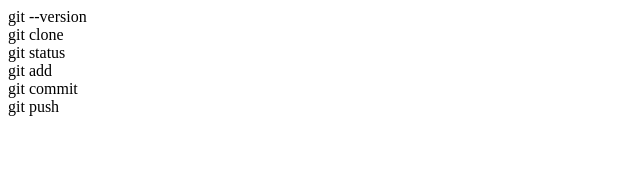
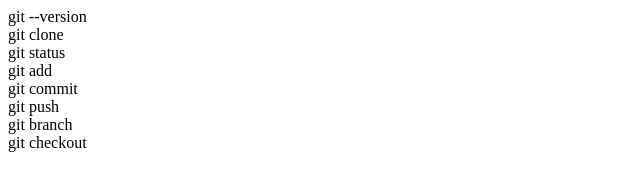
Before and after one commit to Immanx12/demo-repo, a plain HTML site: page index.html in a window 1280 px wide. Shown: the whole page, without its empty margins (0-640 px from the left). Drawn offline with Linux system fonts and the light colour scheme.

Commit message:
branch-1 changes

```diff
--- a/index.html
+++ b/index.html
@@ -4,3 +4,5 @@
 <div>git add</div>
 <div>git commit</div>
 <div>git push</div>
+<div>git branch</div>
+<div>git checkout</div>
```
Also changed, not shown: 1 other file.
